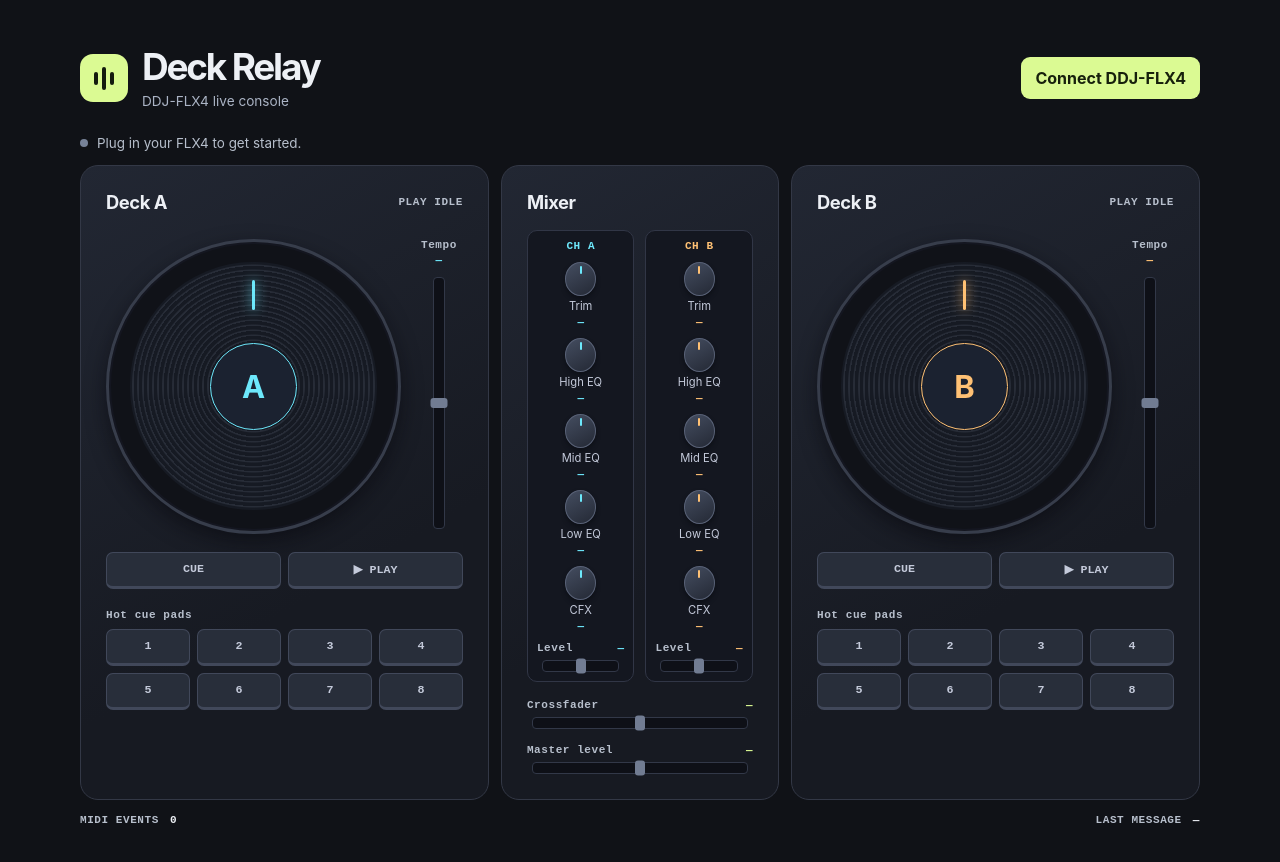
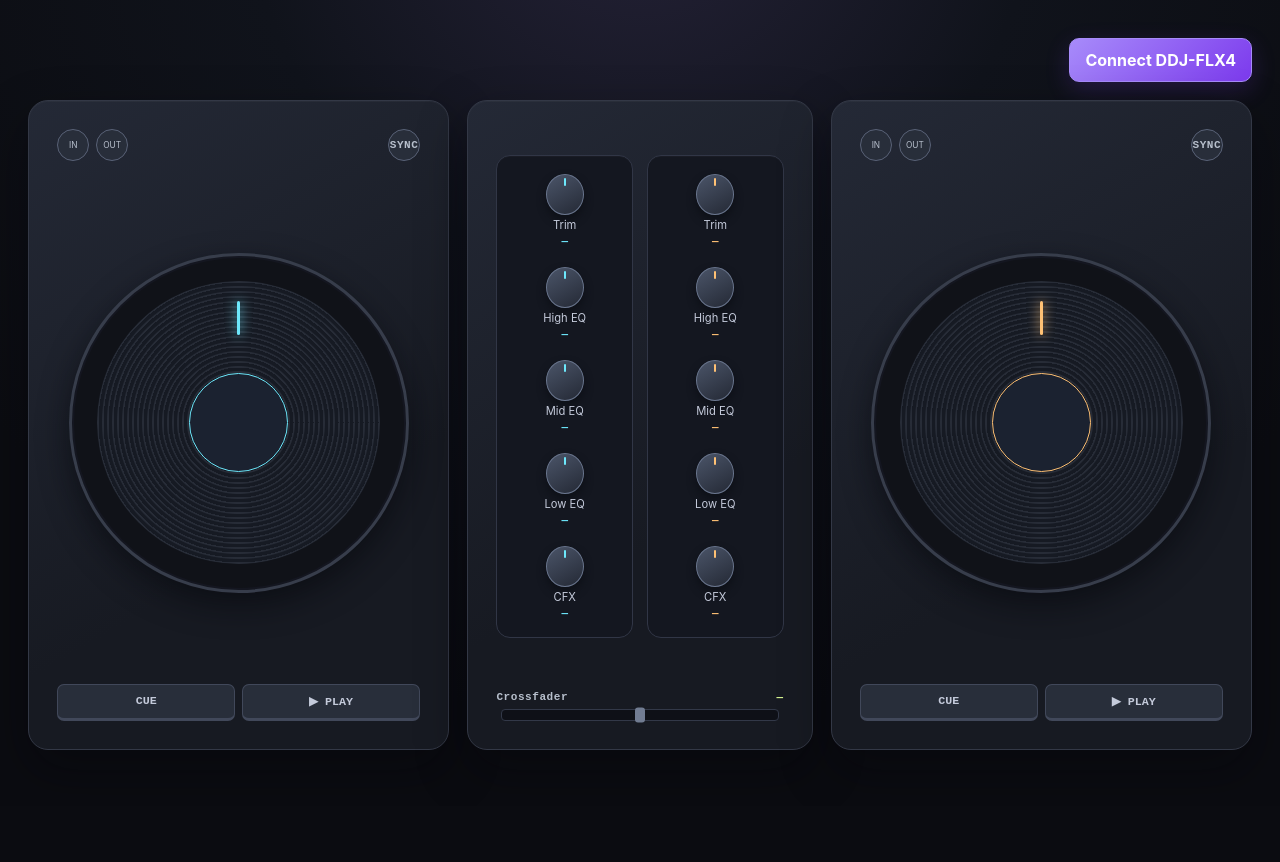
Before and after one commit to Scooter2727/DJ_Project, a React (Vite) app in the folder frontend/: page / in a window 1280 px wide. Shown: the top 862 px of the page. After the commit the page ends 806 px from the top, so only its background shows below. Built offline with nearby package versions, Linux system fonts and the light colour scheme.

Commit message:
adjustments to the board

```diff
--- a/frontend/src/main.jsx
+++ b/frontend/src/main.jsx
@@ -24,18 +24,22 @@ function Knob({ label, value }) {
 
 function Deck({ side, values }) {
   const read = control => values[side + "." + control];
-  return <section className={"deck " + side} aria-label={"Deck " + side.toUpperCase()}>
-    <div className="deck-heading"><h2>Deck {side.toUpperCase()}</h2><span className={read("play") ? "lit" : ""}>{read("play") ? "PLAY ACTIVE" : "PLAY IDLE"}</span></div>
+  const transport = [["cue", "CUE"], ["play", "▶ PLAY"]];
+  return <section className={"deck " + side} aria-label="Deck controls">
+    <div className="deck-heading">
+      <div className="loop-buttons" aria-label="Loop controls">
+        <span className={"loop-button " + (read("loopIn") ? "lit" : "")} aria-label="Loop in">IN</span>
+        <span className={"loop-button " + (read("loopOut") ? "lit" : "")} aria-label="Loop out">OUT</span>
+      </div>
+      <span className={"sync-button " + (read("sync") ? "lit" : "")} aria-label="Sync">SYNC</span>
+    </div>
     <div className="deck-body">
       <div className="platter" style={{ "--angle": (read("jog") ?? 0) + "deg" }}>
-        <div className="disc"><div className="disc-label"><strong>{side.toUpperCase()}</strong></div></div>
+        <div className="disc"><div className="disc-label" /></div>
       </div>
-      <Meter label="Tempo" value={read("tempo")} vertical />
     </div>
-    <div className="transport"><span className={read("cue") ? "lit" : ""}>CUE</span><span className={read("play") ? "lit" : ""}>▶ PLAY</span></div>
-    <div className="pad-heading">Hot cue pads</div>
-    <div className="pads">{Array.from({ length: 8 }, (_, i) =>
-      <span className={read("pad" + (i + 1)) ? "lit" : ""} key={i}>{i + 1}</span>
+    <div className="transport">{transport.map(([control, label]) =>
+      <span className={read(control) ? "lit" : ""} key={control}>{label}</span>
     )}</div>
   </section>;
 }
@@ -47,7 +51,7 @@ function App() {
   const [message, setMessage] = useState("");
   const [connected, setConnected] = useState(false);
   const [connecting, setConnecting] = useState(false);
-  const [frame, setFrame] = useState({ values: {}, count: 0, raw: "—" });
+  const [frame, setFrame] = useState({ values: {} });
   const live = useRef(frame);
 
   useEffect(() => {
@@ -66,7 +70,7 @@ function App() {
 
   const port = ports.find(candidate => candidate.id === selected);
   useEffect(() => {
-    live.current = { values: {}, count: 0, raw: "—" };
+    live.current = { values: {} };
     setFrame(live.current);
     setConnected(false);
     setMessage("");
@@ -75,11 +79,9 @@ function App() {
     let redraw = null;
     function receive(event) {
       const bytes = Array.from(event.data);
-      const { values, count } = live.current;
+      const { values } = live.current;
       live.current = {
         values: { ...values, ...decodeMidi(bytes, values) },
-        count: count + 1,
-        raw: bytes.map(byte => byte.toString(16).padStart(2, "0").toUpperCase()).join(" ")
       };
       if (redraw === null) redraw = requestAnimationFrame(() => {
         redraw = null;
@@ -119,40 +121,31 @@ function App() {
     setSelected("");
   }
 
-  const { values, count, raw } = frame;
+  const { values } = frame;
   const status = message || (connected ? "Listening to " + (port?.name || "MIDI input")
     : port ? "Opening MIDI input…" : access ? "No MIDI input found. Check the USB data cable." : "Plug in your FLX4 to get started.");
 
   return <main className="console">
-    <header className="top">
-      <div className="brand"><div className="brand-mark" aria-hidden="true"><i /><i /><i /></div><div><h1>Deck Relay</h1><p>DDJ-FLX4 live console</p></div></div>
-      <div className="connection">
+    <div className="connection">
         {ports.length > 1 && <select aria-label="MIDI input" value={selected} onChange={event => setSelected(event.target.value)}>
           {ports.map(input => <option key={input.id} value={input.id}>{input.name || "MIDI input"}</option>)}
         </select>}
         <button onClick={access ? disconnect : connect} disabled={connecting}>{connecting ? "Requesting MIDI…" : access ? "Disconnect" : "Connect DDJ-FLX4"}</button>
-      </div>
-    </header>
-    <div className="status" role="status"><span className={connected ? "online" : ""} />{status}</div>
+    </div>
     <div className="surface">
       <Deck side="a" values={values} />
       <section className="mixer" aria-label="Mixer">
-        <h2>Mixer</h2>
         <div className="channels">
           {["a", "b"].map(side => <div className={"channel " + side} key={side}>
-            <h3>CH {side.toUpperCase()}</h3>
             {pairs.map(([key, label]) => <Knob key={key} label={label} value={values[side + "." + key]} />)}
-            <Meter label="Level" value={values[side + ".volume"]} />
           </div>)}
         </div>
         <div className="mix-faders">
           <Meter label="Crossfader" value={values["mixer.crossfade"]} />
-          <Meter label="Master level" value={values["mixer.master"]} />
         </div>
       </section>
       <Deck side="b" values={values} />
     </div>
-    <footer><span>MIDI EVENTS <strong>{count}</strong></span><span>LAST MESSAGE <code>{raw}</code></span></footer>
   </main>;
 }
 
--- a/frontend/src/midi.js
+++ b/frontend/src/midi.js
@@ -4,6 +4,7 @@ const deckKnobs = {
 };
 const mixerKnobs = { 0x08: "master", 0x1f: "crossfade" };
 const cfxKnobs = { 0x17: "a.cfx", 0x18: "b.cfx" };
+const transportButtons = { 0x10: "loopIn", 0x11: "loopOut", 0x4d: "loop4", 0x58: "sync" };
 
 export function decodeMidi([status, id, value], current) {
   const kind = status & 0xf0;
@@ -35,6 +36,9 @@ export function decodeMidi([status, id, value], current) {
 
   if (kind === 0x90 || kind === 0x80) {
     const pressed = kind === 0x90 && value > 0;
+    if (channel < 2 && transportButtons[id]) {
+      return { [deck + "." + transportButtons[id]]: pressed };
+    }
     if ((channel === 7 || channel === 9) && id < 8) {
       return { [(channel === 7 ? "a" : "b") + ".pad" + (id + 1)]: pressed };
     }
--- a/frontend/src/style.css
+++ b/frontend/src/style.css
@@ -1,9 +1,9 @@
-:root { color-scheme: dark; font-family: Inter, system-ui, sans-serif; background: #101217; color: #edf0f5; }
+:root { color-scheme: dark; font-family: Inter, system-ui, sans-serif; background: #0b0c11; color: #edf0f5; }
 * { box-sizing: border-box; }
-body { margin: 0; min-width: 320px; }
+body { margin: 0; min-width: 320px; background: radial-gradient(circle at 50% -15%, #252238 0, #10131b 35%, #0b0c11 75%); }
 button, select { font: inherit; }
 button:focus-visible, select:focus-visible { outline: 2px solid #eaffb3; outline-offset: 4px; }
-.console { width: min(1120px, 100% - 44px); margin: clamp(24px, 6vh, 72px) auto; }
+.console { width: min(1400px, calc(100% - 56px)); min-height: 100vh; margin: 0 auto; padding: 38px 0 56px; }
 .top, .brand, .connection, .deck-heading, .meter-label, footer { display: flex; align-items: center; }
 .top, .deck-heading, .meter-label, footer { justify-content: space-between; }
 .brand, .connection { gap: 14px; }
@@ -13,22 +13,31 @@ button:focus-visible, select:focus-visible { outline: 2px solid #eaffb3; outline
 h1, h2, h3, p { margin: 0; }
 h1 { font-size: clamp(24px, 4vw, 37px); letter-spacing: -.06em; line-height: 1.05; }
 .brand p { color: #abb4c5; font-size: .85rem; margin-top: 6px; }
-button, select { border-radius: 9px; padding: 11px 14px; }
-button { border: 0; background: #dbfa93; color: #17200c; font-weight: 750; cursor: pointer; }
+.connection { justify-content: flex-end; margin-bottom: 18px; }
+button, select { border-radius: 10px; padding: 11px 15px; }
+button { border: 1px solid #a78bfa; background: linear-gradient(135deg, #a78bfa, #7c3aed); color: #fff; font-weight: 750; cursor: pointer; box-shadow: 0 8px 24px #7c3aed33; transition: transform .18s ease, box-shadow .18s ease, filter .18s ease; }
+button:hover:not(:disabled) { transform: translateY(-1px); filter: brightness(1.08); box-shadow: 0 10px 28px #7c3aed55; }
 button:disabled { opacity: .65; cursor: wait; }
 select { background: #222733; border: 1px solid #42495c; }
 .status { margin: 24px 0 12px; color: #b7bfcc; font-size: .84rem; display: flex; align-items: center; gap: 9px; min-height: 20px; }
 .status > span { width: 8px; height: 8px; border-radius: 50%; background: #778298; flex: none; }
 .status > .online { background: #dbfa93; box-shadow: 0 0 10px #dbfa9366; }
-.surface { display: grid; grid-template-columns: minmax(0, 1fr) minmax(210px, .68fr) minmax(0, 1fr); gap: 12px; }
-.deck, .mixer { border: 1px solid #333846; background: linear-gradient(150deg, #222733, #171a22 65%); border-radius: 18px; padding: clamp(14px, 2vw, 25px); min-width: 0; }
+.surface { display: grid; grid-template-columns: minmax(300px, 1fr) minmax(280px, .82fr) minmax(300px, 1fr); gap: 18px; align-items: stretch; }
+.deck, .mixer { border: 1px solid #333846; background: linear-gradient(150deg, #242936, #171a22 65%); border-radius: 20px; padding: clamp(18px, 2.2vw, 30px); min-width: 0; min-height: 650px; box-shadow: 0 20px 50px #05060a66, inset 0 1px #ffffff08; }
+.deck, .mixer { display: flex; flex-direction: column; }
 .a { --accent: #6de8fb; }
 .b { --accent: #ffc174; }
 .deck h2, .mixer h2 { font-size: 1.15rem; letter-spacing: -.025em; }
 .deck-heading > span, .pad-heading, h3, .meter-label, footer { font: 700 .69rem ui-monospace, monospace; letter-spacing: .05em; color: #b7bfcc; }
 .deck-heading > span.lit { color: var(--accent); }
-.deck-body { display: grid; grid-template-columns: minmax(0, 1fr) 48px; gap: 14px; align-items: stretch; margin: 26px 0 18px; }
-.platter { aspect-ratio: 1; border-radius: 50%; background: #101218; border: 3px solid #373d4b; padding: 7%; box-shadow: 0 8px 20px #07080d88, inset 0 0 0 2px #141620; }
+.deck-heading { min-height: 32px; justify-content: space-between; }
+.sync-button { width: 32px; height: 32px; display: grid; place-items: center; border: 1px solid #596277; border-radius: 50%; background: #282e3a; color: #b7bfcc; font-size: .55rem; cursor: default; }
+.sync-button.lit { border-color: var(--accent); background: var(--accent); color: #111720; box-shadow: 0 0 12px color-mix(in srgb, var(--accent) 45%, transparent); }
+.loop-buttons { display: flex; gap: 7px; }
+.loop-button { width: 32px; height: 32px; display: grid; place-items: center; border: 1px solid #596277; border-radius: 50%; background: #282e3a; color: #b7bfcc; font-size: .52rem; cursor: default; }
+.loop-button.lit { border-color: var(--accent); background: var(--accent); color: #111720; box-shadow: 0 0 12px color-mix(in srgb, var(--accent) 45%, transparent); }
+.deck-body { display: grid; place-items: center; flex: 1; margin: 24px 0; }
+.platter { width: min(100%, 340px); aspect-ratio: 1; border-radius: 50%; background: #101218; border: 3px solid #373d4b; padding: 7%; box-shadow: 0 12px 30px #07080d99, inset 0 0 0 2px #141620; }
 .disc { border-radius: 50%; width: 100%; height: 100%; display: grid; place-items: center; transform: rotate(var(--angle)); background: repeating-radial-gradient(circle, #272c37 0 1px, #161a23 2px 5px); position: relative; }
 .disc::before { content: ""; position: absolute; top: 7%; width: 3px; height: 12%; border-radius: 4px; background: var(--accent); box-shadow: 0 0 12px var(--accent); }
 .disc-label { width: 35%; aspect-ratio: 1; border: 1px solid var(--accent); background: #1b2230; border-radius: 50%; display: grid; place-items: center; color: var(--accent); }
@@ -40,11 +49,11 @@ select { background: #222733; border: 1px solid #42495c; }
 .transport .lit, .pads .lit { background: var(--accent); border-color: var(--accent); color: #111720; }
 .pad-heading { margin: 20px 0 8px; }
 .mixer { --accent: #dbfa93; }
-.channels { display: grid; grid-template-columns: 1fr 1fr; gap: 11px; margin: 17px 0; }
-.channel { min-width: 0; display: grid; justify-items: stretch; gap: 10px; padding: 9px; border: 1px solid #313646; border-radius: 10px; background: #141720; }
+.channels { display: grid; grid-template-columns: 1fr 1fr; gap: 14px; flex: 1; align-items: center; margin: 0 0 28px; }
+.channel { min-width: 0; display: grid; justify-items: stretch; gap: 20px; padding: 18px 12px; border: 1px solid #313646; border-radius: 14px; background: #141720; box-shadow: inset 0 1px #ffffff06; }
 .channel h3 { text-align: center; color: var(--accent); }
 .knob-control { display: grid; justify-items: center; gap: 3px; color: #c4cada; font-size: .7rem; }
-.knob { width: 31px; aspect-ratio: 1; border-radius: 50%; background: linear-gradient(150deg,#444d60,#242935); border: 1px solid #596277; box-shadow: 0 3px 4px #0d1017; }
+.knob { width: 38px; aspect-ratio: 1; border-radius: 50%; background: linear-gradient(150deg,#4b5569,#242935); border: 1px solid #69758d; box-shadow: 0 5px 8px #0d1017; }
 .knob i { display: block; border-radius: 50%; width: 100%; height: 100%; }
 .knob i::before { content: ""; display: block; margin: 3px auto 0; width: 2px; height: 8px; background: var(--accent); border-radius: 3px; }
 output { color: var(--accent); font: 700 .68rem ui-monospace, monospace; }
@@ -57,16 +66,17 @@ output { color: var(--accent); font: 700 .68rem ui-monospace, monospace; }
 .vertical .meter-label { align-items: center; flex-direction: column; }
 .vertical .rail { height: auto; width: 12px; margin: 5px auto; }
 .vertical .thumb { top: auto; left: 50%; bottom: var(--position); transform: translate(-50%, 50%); width: 17px; height: 10px; }
-.mix-faders { display: grid; gap: 15px; }
+.mix-faders { display: grid; gap: 15px; margin-top: auto; }
 footer { gap: 12px; margin: 14px 0 0; flex-wrap: wrap; }
 footer strong, footer code { margin-left: 4px; color: #edf0f5; }
 @media (max-width: 780px) {
   .surface { grid-template-columns: repeat(2,minmax(0,1fr)); }
+  .deck, .mixer { min-height: 560px; }
   .mixer { grid-column: 1 / -1; grid-row: 2; }
   .channel { gap: 10px; }
 }
 @media (max-width: 480px) {
-  .console { width: calc(100% - 24px); }
+  .console { width: calc(100% - 24px); padding-top: 20px; }
   .top, .connection { align-items: flex-start; flex-direction: column; gap: 10px; }
   .surface { grid-template-columns: minmax(0,1fr); }
   .mixer { grid-column: auto; grid-row: auto; }
```
